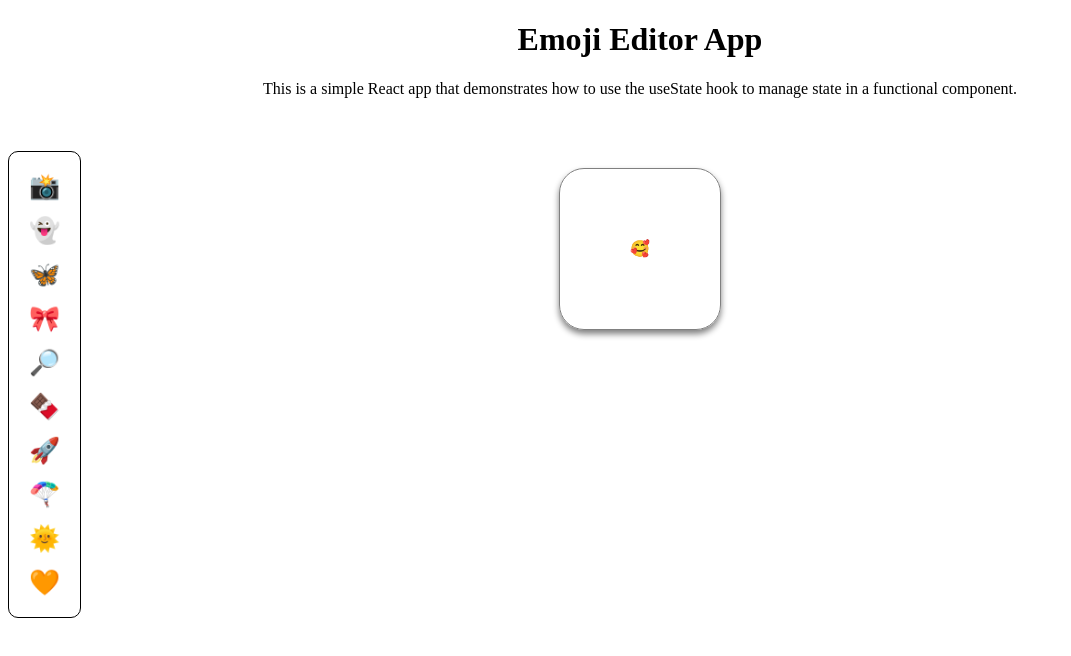
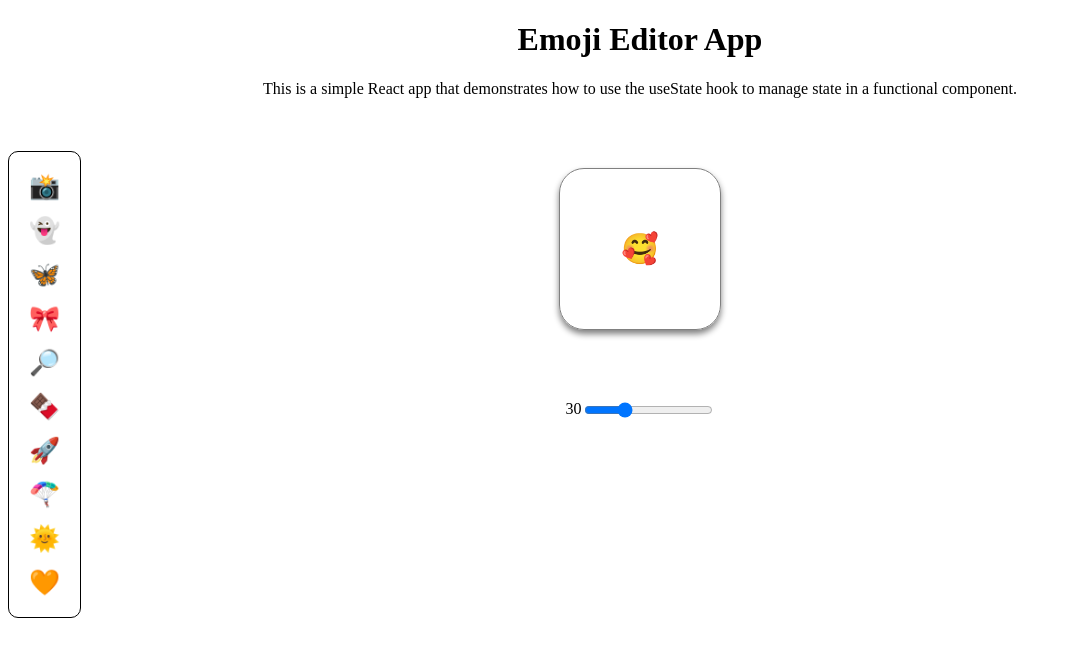
Before and after one commit to SrushtiWanjari/Emoji-Editor-App, a React (Vite) app in the folder Emoji-Editor-App/: page / in a window 1280 px wide. Shown: the top 656 px of the page, without its empty margins (0-1071 px from the left). Built offline with nearby package versions, Linux system fonts and the light colour scheme.

Commit message:
emoji-range added

```diff
--- a/Emoji-Editor-App/src/Home/Home.css
+++ b/Emoji-Editor-App/src/Home/Home.css
@@ -1,5 +1,5 @@
-.container{
-    position: relative;
+.container {
+  position: relative;
 }
 .heading {
   text-align: center;
@@ -23,6 +23,10 @@
   border: 1px solid black;
   padding: 10px 5px;
   border-radius: 10px;
-  position:absolute;
+  position: absolute;
   top: 130px;
 }
+.emoji-range{
+    display: flex;
+    justify-content: center;
+}
--- a/Emoji-Editor-App/src/Home/Home.jsx
+++ b/Emoji-Editor-App/src/Home/Home.jsx
@@ -4,6 +4,9 @@ import EmojiButton from "../components/EmojiButton/EmojiButton";
 
 function Home() {
   const [emoji, setEmoji] = useState("🥰");
+  const [emojiSize, setEmojiSize] = useState("30");
+
+
   return (
     <div className="container">
       <h1 className="heading">Emoji Editor App</h1>
@@ -13,7 +16,21 @@ function Home() {
         hook to manage state in a functional component.{" "}
       </p>
 
-      <div className="main-emoji-box">{emoji}</div>
+      <div className="main-emoji-box" style={{fontSize: `${emojiSize}px`}}>{emoji}</div>
+
+      <div className="emoji-range">
+        {emojiSize}
+        <input
+          type="range"
+          min="0"
+          max="100"
+          onChange={(e) => {
+            setEmojiSize(e.target.value);
+          }}
+          value={emojiSize}
+        />
+      </div>
+
 
       <div className="emoji-picker">
         <EmojiButton emoji={"📸"} setEmoji={setEmoji} />
--- a/Emoji-Editor-App/src/components/EmojiButton/EmojiButton.jsx
+++ b/Emoji-Editor-App/src/components/EmojiButton/EmojiButton.jsx
@@ -1,6 +1,6 @@
 import "./EmojiButton.css";
 
-function EmojiButton({emoji, setEmoji}) {
+function EmojiButton({ emoji, setEmoji }) {
   return (
     <div
       className="emojis"
```
Also changed, not shown: Emoji-Editor-App/src/components/EmojiButton/EmojiButton.css (+6 -6 lines). Lines whose indentation alone changed are shown as unchanged.
